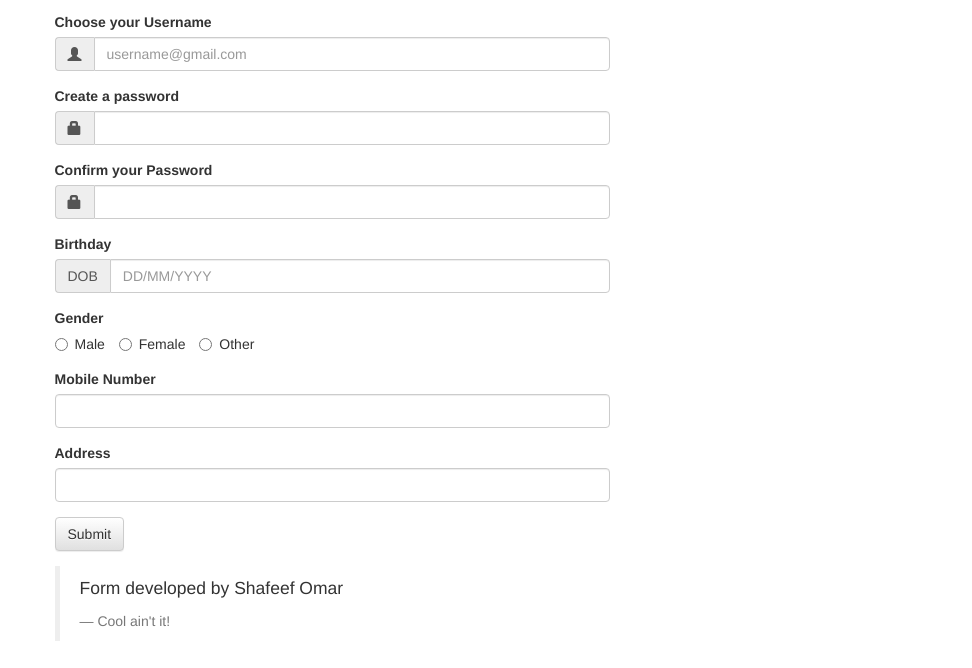
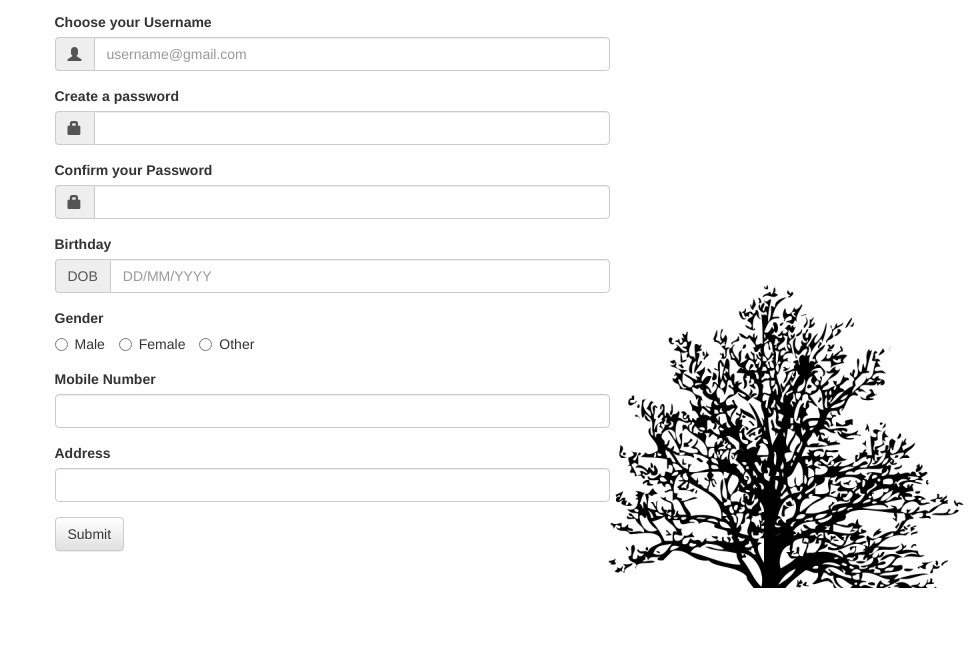
Before and after one commit to shafeef901/Bootstrap-Form, a plain HTML site: page index.html in a window 1280 px wide. Shown: the part 132-800 px from the top of the page, without its empty margins (308-1280 px from the left). Drawn offline with Linux system fonts and the light colour scheme.

Commit message:
Background Image added

```diff
--- a/index.html
+++ b/index.html
@@ -13,6 +13,13 @@
 
 <title>Bootstrap Form</title>
 <link rel="shortcut icon" href="img/mypict.ico" type="image/png">
+
+<style>
+body {
+        background-image: url("img/bg.png");
+        background-size: cover;
+}
+</style>
 
 </head>
 
@@ -94,10 +101,6 @@
 					</div>
 
 				</form>
-			<blockquote>
-				<p>Form developed by Shafeef Omar</p>
-				<footer>Cool ain't it!</footer>
-			</blockquote>
 			</div>
 
 		</div>
```
Also changed, not shown: img/bg.jpg (deleted), img/bg.png (added).
